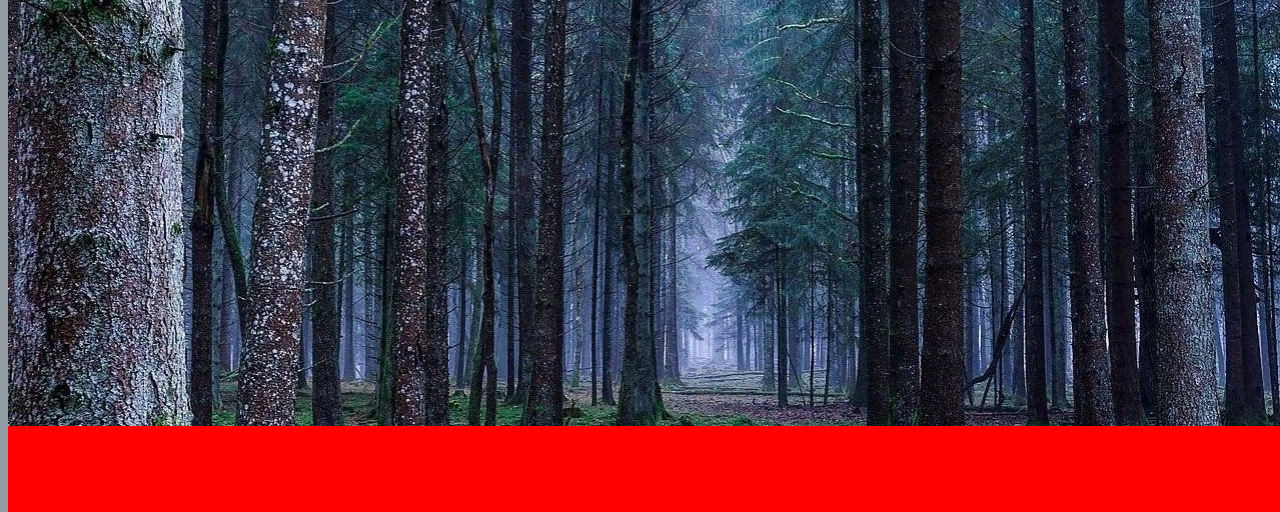
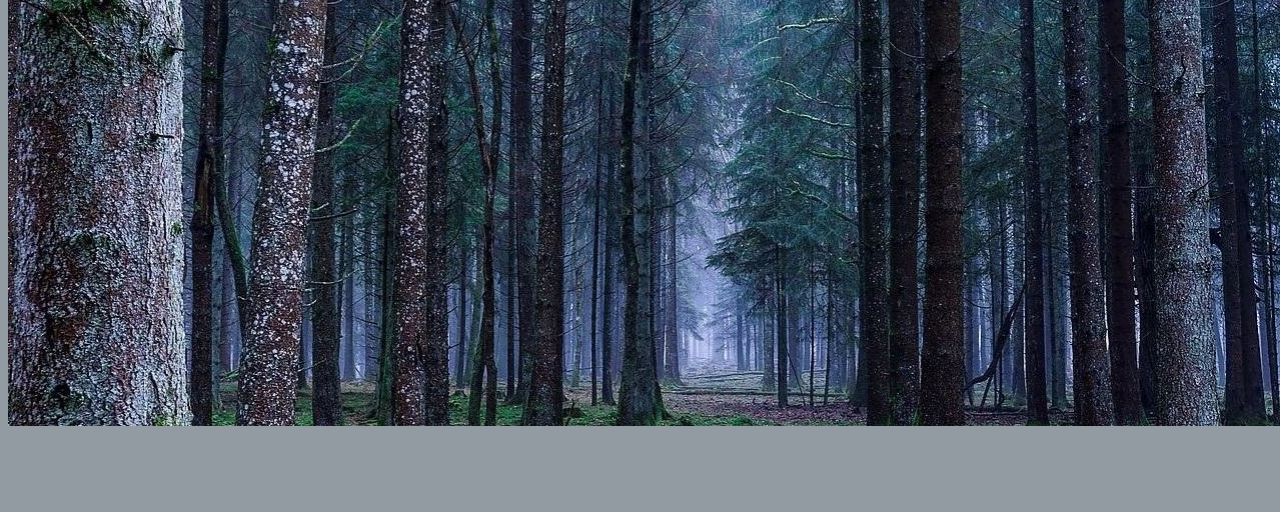
Before and after one commit to vytablek/vytablek.github.io, a plain HTML site: page 3html/3.html in a window 1280 px wide. Shown: the part 94-606 px from the top of the page. Drawn offline with Linux system fonts and the light colour scheme; a web font is replaced by a local one.

Commit message:
Update 3stilius.css

```diff
--- a/3html/3stilius.css
+++ b/3html/3stilius.css
@@ -25,8 +25,8 @@ body{
 }
 .pagrpav{
     width: 100vw;
-    height: 100vw;
-    background-color: red;
+    height: 70vw;
+    background-color: #929aa2;
     position: relative;
 }
 .pav1{
```
